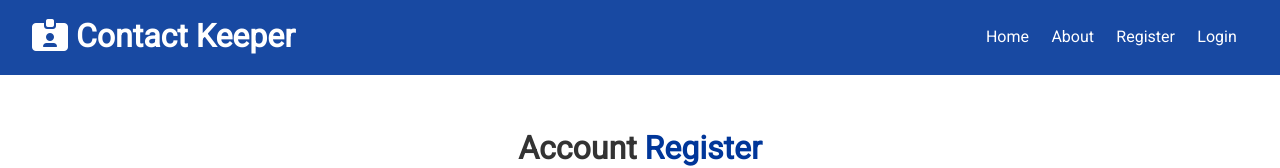
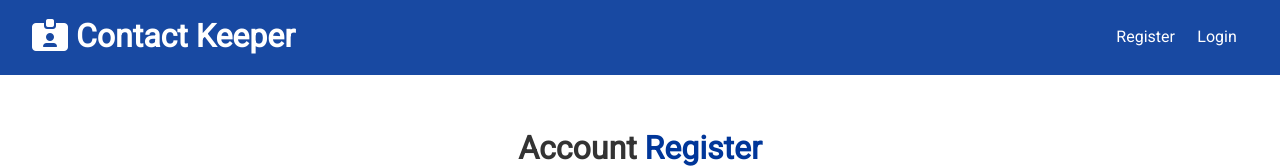
Before and after one commit to ivan40kalpazan40/contact-keeper, a React (Create React App) app in the folder client/: page /register in a window 1280 px wide. Shown: the top 168 px of the page. Built offline with nearby package versions, Linux system fonts and the light colour scheme; the HTML template or start-up script is replaced by a standard one.

Commit message:
logout user

```diff
--- a/client/src/components/layout/Navbar.js
+++ b/client/src/components/layout/Navbar.js
@@ -1,26 +1,45 @@
+import { useContext } from 'react';
 import { Link } from 'react-router-dom';
 import PropTypes from 'prop-types';
+import AuthContext from '../../context/auth/authContext';
 
 const Navbar = ({ title, icon }) => {
+  const authContext = useContext(AuthContext);
+  const { isAuthenticated, logout, user } = authContext;
+
+  const onLogout = () => {
+    logout();
+  };
+
+  const authLinks = (
+    <>
+      <li>Hello, {user && user.name}</li>
+      <li>
+        <a href='#!' onClick={onLogout}>
+          <i className='fas fa-sign-out-alt'></i>{' '}
+          <span className='hide-sm'> Logout </span>
+        </a>
+      </li>
+    </>
+  );
+
+  const guestLinks = (
+    <>
+      <li>
+        <Link to='/register'>Register</Link>
+      </li>
+      <li>
+        <Link to='/login'>Login</Link>
+      </li>
+    </>
+  );
+
   return (
     <div className='navbar bg-primary'>
       <h1>
         <i className={icon} /> {title}
       </h1>
-      <ul>
-        <li>
-          <Link to='/'>Home</Link>
-        </li>
-        <li>
-          <Link to='/about'>About</Link>
-        </li>
-        <li>
-          <Link to='/register'>Register</Link>
-        </li>
-        <li>
-          <Link to='/login'>Login</Link>
-        </li>
-      </ul>
+      <ul>{isAuthenticated ? authLinks : guestLinks}</ul>
     </div>
   );
 };
--- a/client/src/context/auth/AuthState.js
+++ b/client/src/context/auth/AuthState.js
@@ -53,7 +53,6 @@
     }
   };
   // Login User
-  // Logout
   const login = async (formData) => {
     const config = {
       headers: { 'Content-Type': 'application/json' },
@@ -66,6 +65,8 @@
       dispatch({ type: LOGIN_FAIL, payload: err.response.data.msg });
     }
   };
+  // Logout
+  const logout = () => dispatch({ type: LOGOUT });
   // Clear Errors
   const clearErrors = () => dispatch({ type: CLEAR_ERRORS });
   return (
@@ -77,6 +78,7 @@
         user: state.user,
         error: state.error,
         login,
+        logout,
         register,
         clearErrors,
         loadUser,
--- a/client/src/context/auth/authReducer.js
+++ b/client/src/context/auth/authReducer.js
@@ -31,6 +31,7 @@
     case REGISTER_FAIL:
     case LOGIN_FAIL:
     case AUTH_ERROR:
+    case LOGOUT:
       localStorage.removeItem('token');
       return {
         ...state,
```
